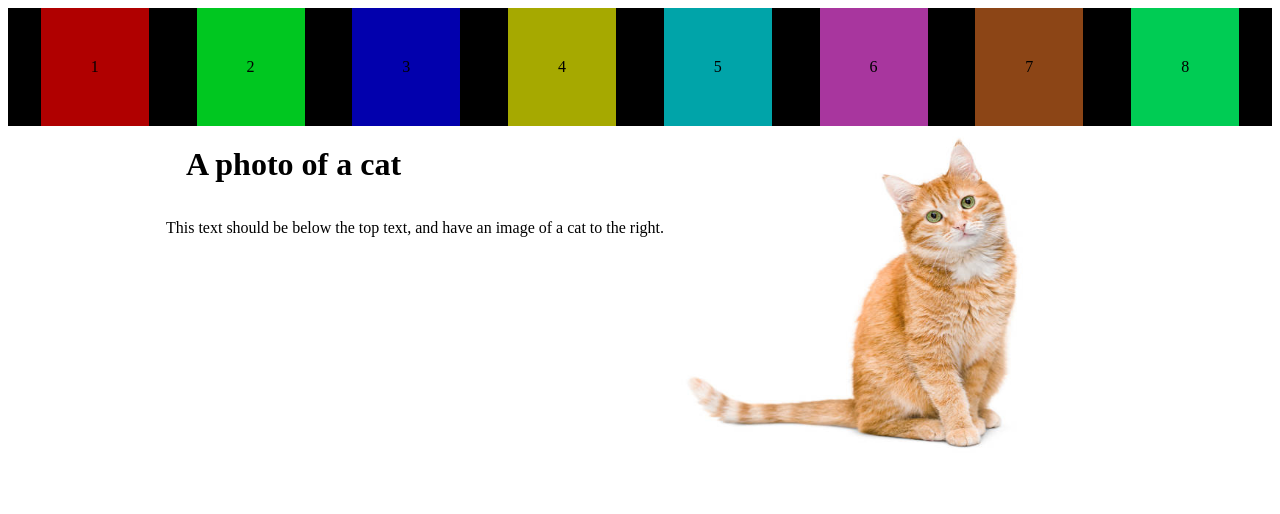
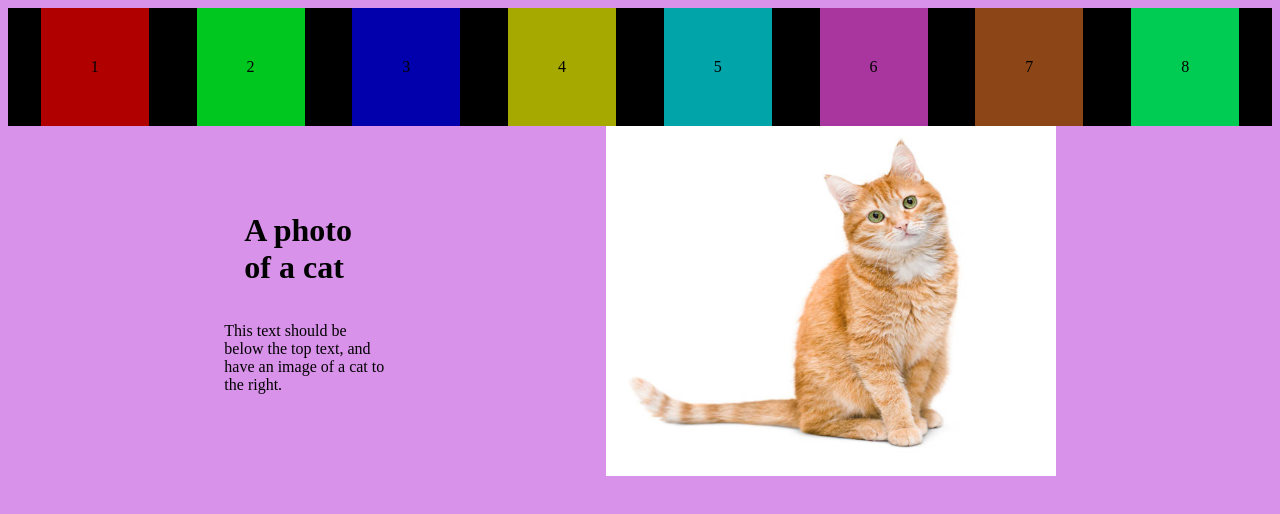
Before and after one commit to CodaZero/flexboxtesting, a plain HTML site: page index.html in a window 1280 px wide. Drawn offline with Linux system fonts and the light colour scheme.

Commit message:
Fixed spacing between text and photo

```diff
--- a/style.css
+++ b/style.css
@@ -7,13 +7,15 @@
     justify-content:space-evenly;
     gap:15px;
     flex-wrap: nowrap;
-    flex-grow: 1;
+    flex-grow: 2;
     background-color: black;
 
 }
 
 .top{
     display:flex;
+    flex-wrap: nowrap;
+    flex-grow: 2;
 }
 
 .box-1{
@@ -83,7 +85,9 @@
 
 .test{
     display:flex;
-    justify-content: center;
+    justify-content: space-evenly;
+    flex-grow: 2;
+    flex:auto
 }
 
 .toptxt{
@@ -110,4 +114,12 @@
 .toptext{
     display:flex;
     flex-direction: column;
+    justify-content: center;
+    align-items: center;
+    flex-wrap: wrap;
+    width: 165px;
 }
+
+html{
+    background-color: rgba(200, 101, 224, 0.705);
+}
```
